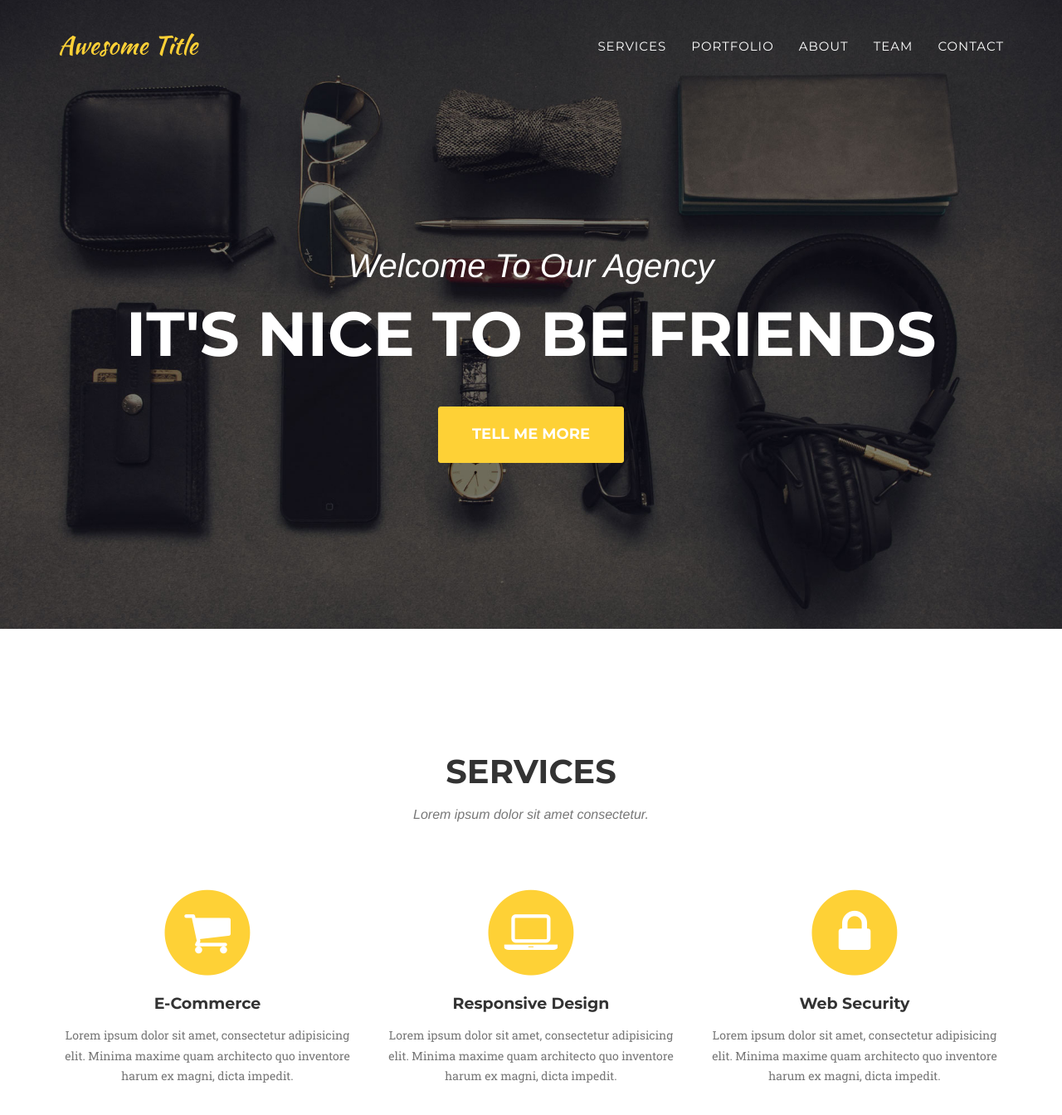
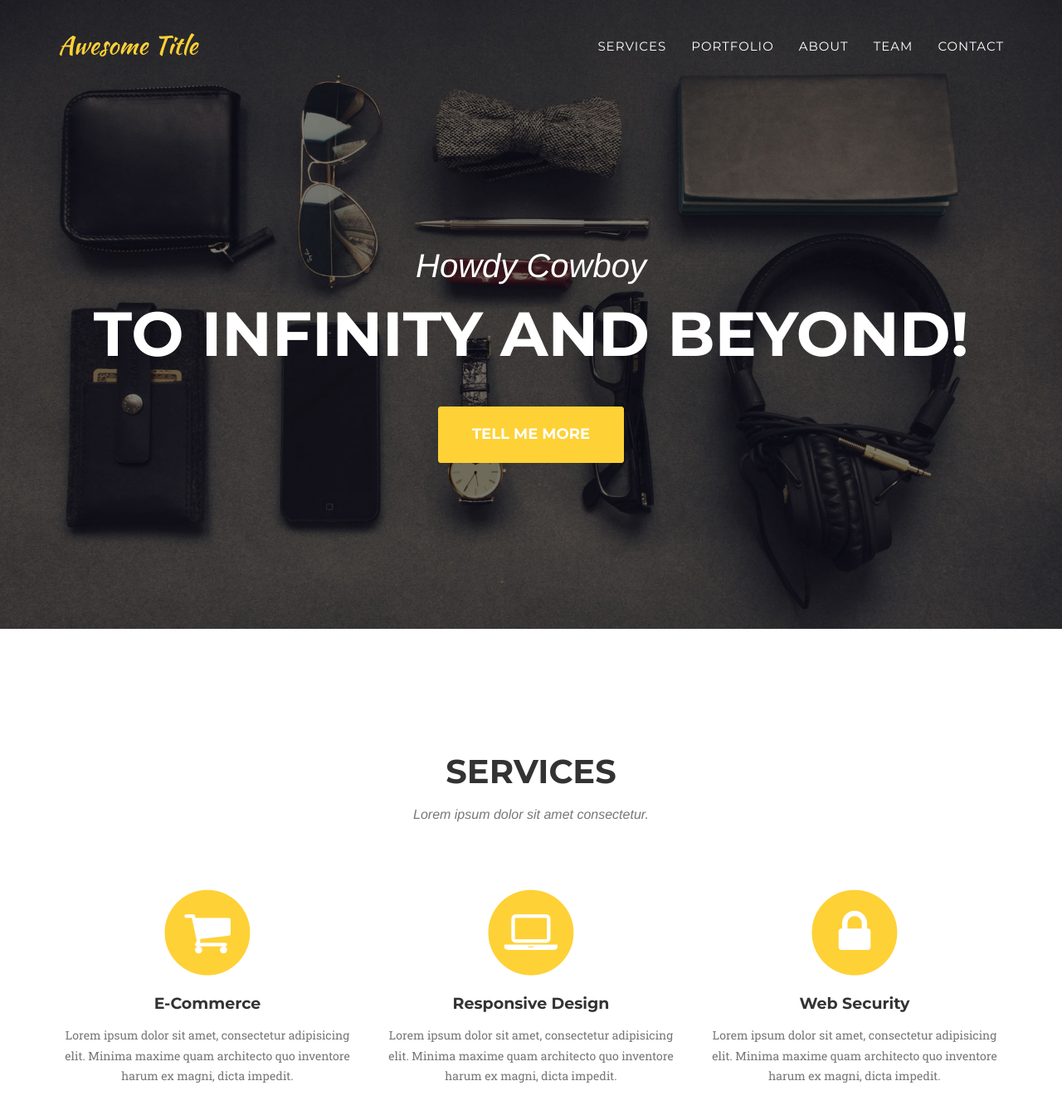
Before and after one commit to heydavid-dev/Agency-reload-22, a Jekyll site: the page built from index.html, in a window 1280 px wide and 1400 px high. Shown: the top 1344 px of the window at 83% size. Built offline with Jekyll 4.4.1, drawn with Linux system fonts in a browser that asks for light colours; some web fonts are replaced; part of the change alters nothing that is shown.

Commit message:
Change config.yml file

```diff
--- a/_config.yml
+++ b/_config.yml
@@ -1,9 +1,9 @@
-url: https://y7kim.github.io
-baseurl: /agency-jekyll-theme/
+url: https://heydavid-dev.github.io
+baseurl: /Agency-reload-22
 
 # Site settings
-header_title: Welcome To Our Agency
-header_subtitle: It's Nice to be Friends
+header_title: Howdy Cowboy
+header_subtitle: To infinity and beyond!
 
 title: Awesome Title
 email: your-email@domain.com
@@ -17,46 +17,46 @@ people:
   position: Lead Designer
   social:
     - title: twitter
-      url: #
+      url: https://heydavid-dev.github.io
     - title: facebook
-      url: #
+      url: https://heydavid-dev.github.io
     - title: stack-overflow
-      url: #
+      url: https://heydavid-dev.github.io
 
 - name: Larry Parker
   pic: 2
   position: Lead Marketer
   social:
     - title: twitter
-      url: #
+      url: https://heydavid-dev.github.io
     - title: facebook
-      url: #
+      url: https://heydavid-dev.github.io
     - title: linkedin
-      url: #
+      url: https://heydavid-dev.github.io
 
 - name: Diana Petersen
   pic: 3
   position: Lead Developer
   social:
     - title: twitter
-      url: #
+      url: https://heydavid-dev.github.io
     - title: facebook
-      url: #
+      url: https://heydavid-dev.github.io
     - title: google-plus
-      url: #
+      url: https://heydavid-dev.github.io
 
 # Social networks usernames (many more available: google-plus, flickr, dribbble, pinterest, instagram, tumblr, linkedin, etc.)
 social:
   - title: twitter
-    url: http://twitter.com/jekyllrb
+    url: https://heydavid-dev.github.io
   - title: facebook
-    url:
+    url: https://heydavid-dev.github.io
   - title: stack-overflow
-    url: http://stackoverflow.com/questions/tagged/jekyll
+    url: https://heydavid-dev.github.io
   - title: bitbucket
-    url: http://bitbucket.org/jekyll
+    url: https://heydavid-dev.github.io
   - title: github
-    url: http://github.com/jekyll
+    url: https://heydavid-dev.github.io
 
 # Postal address (add as many lines as necessary)
 address:
```
